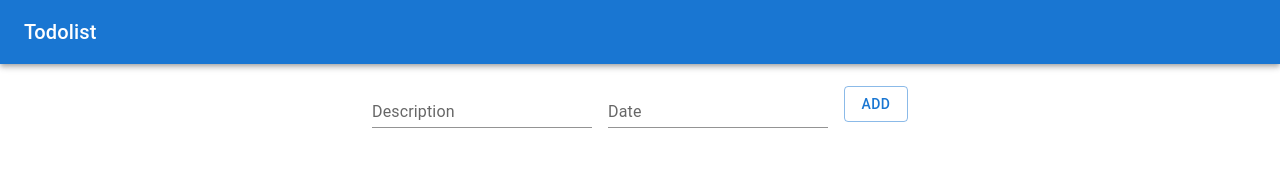
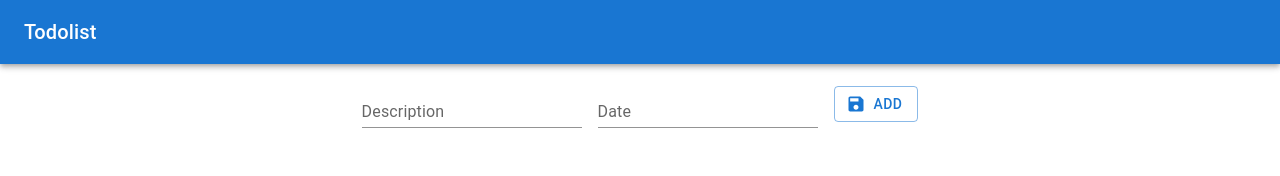
Before and after one commit to jantih/viope, a React (Create React App) app: page / in a window 1280 px wide. Shown: the top 176 px of the page. Built offline with nearby package versions, Linux system fonts and the light colour scheme.

Commit message:
9.2 Done

```diff
--- a/src/Chapter9/Todolist.jsx
+++ b/src/Chapter9/Todolist.jsx
@@ -1,8 +1,9 @@
 // 9.1 Use MUI Tooltip component to show 'Delete todo' tooltip in your todo list app Delete button. See the image below.
-
+// 9.2 Add save icon to the Add button of your todo list app. See the image below. You can find the following example from the MUI documentation (Buttons with icon and label).
 import React, { useState } from 'react';
 import IconButton from '@mui/material/IconButton';
 import DeleteIcon from '@mui/icons-material/Delete';
+import SaveIcon from '@mui/icons-material/Save';
 import Button from '@mui/material/Button';
 import { Tooltip, TextField, Stack, AppBar, Toolbar, Typography } from '@mui/material';
 
@@ -53,7 +54,7 @@ export default function Todolist() {
           onChange={inputChanged}
         />
         <Button
-          variant="outlined"
+          variant="outlined" startIcon={<SaveIcon />}
           onClick={addTodo}>
           Add
         </Button>
```
